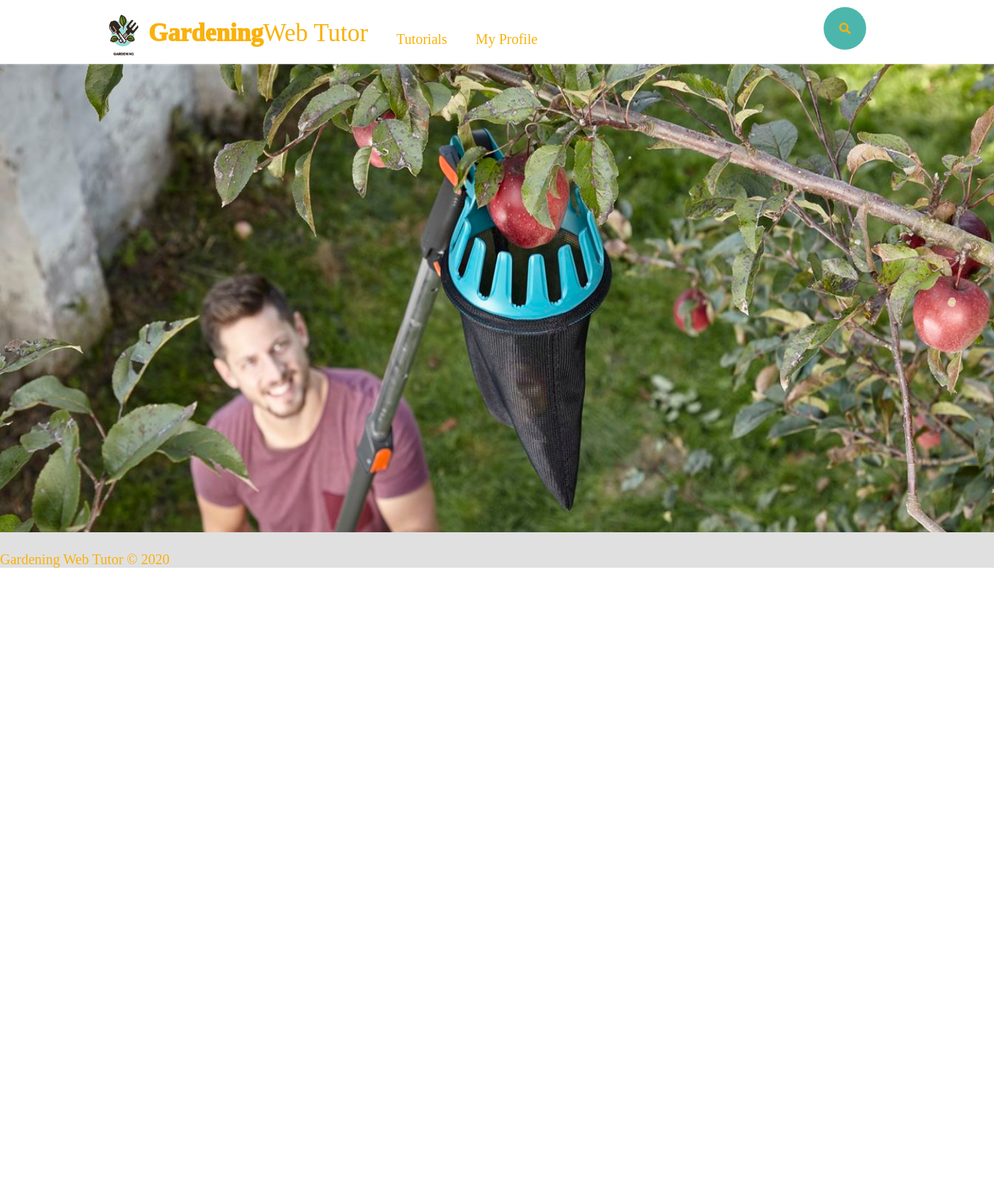
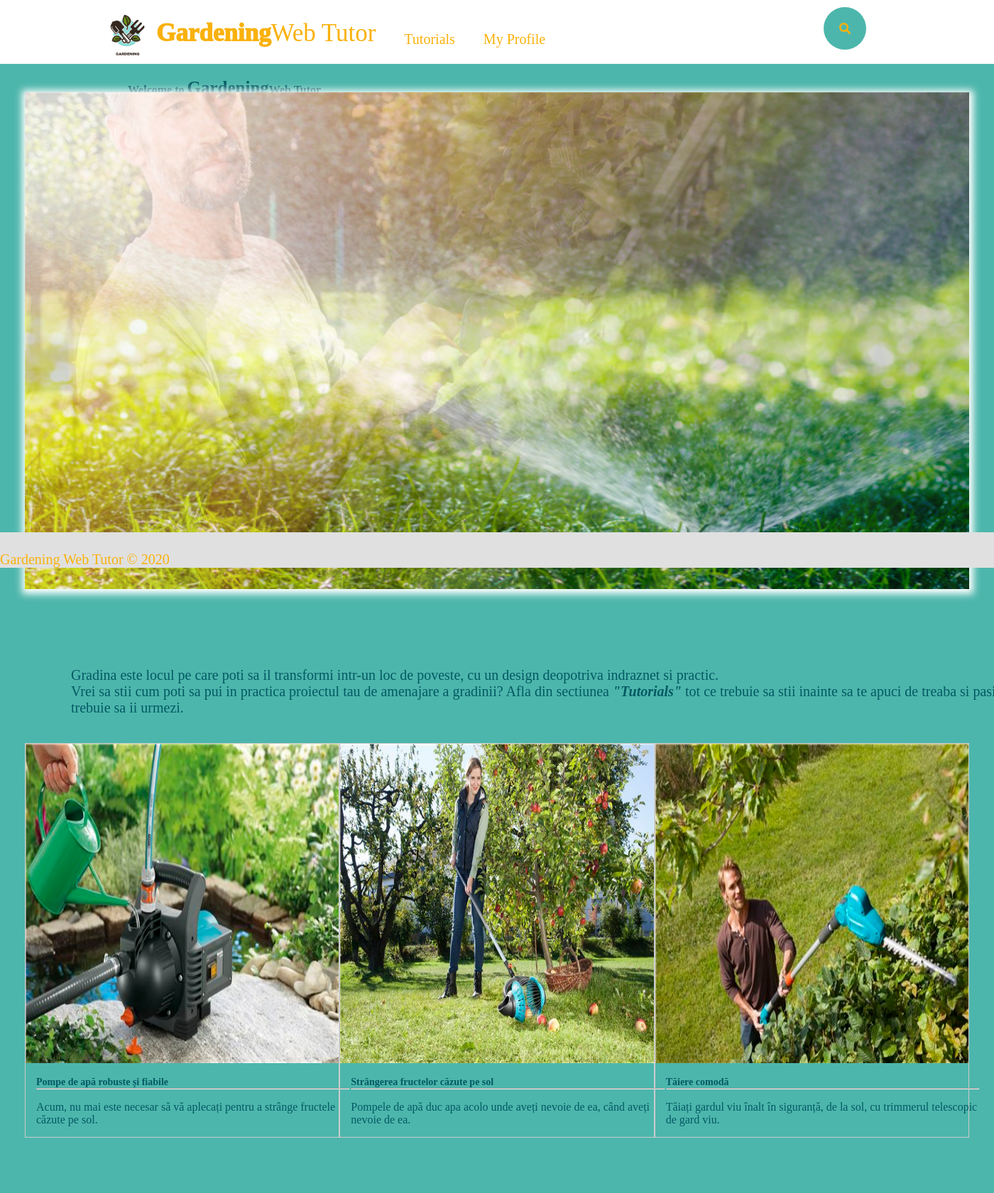
Before and after one commit to cristearares24/tw2020, a PHP site: page /home.html in a window 1400 px wide; the page is wider, and only the part inside the window is pictured. Shown: that part at 71% size. Before the commit the page ends 800 px from the top of that part, so only its background shows below. Run offline with PHP 8.4, Linux system fonts and the light colour scheme; some libraries are stand-ins or nearby versions.

Commit message:
second commit

```diff
--- a/home.html
+++ b/home.html
@@ -20,7 +20,6 @@
         <a href="myProfile.html">
           <li>My Profile</li>
         </a>
-        <!-- <a href="#"><li>Contact</li></a>      -->
       </ul>
       <div class="search-box">
         <input class="search-txt" type="text" name="" placeholder="Type to search">
@@ -34,40 +33,33 @@
 
 <body>
   <div>
+    <p class="quote"><b>Welcome to <span>Gardening</span>Web Tutor </b></p>
     <blockquote class="quote"><i>“Asa cum o floare de lotus se naste din apa , creste in apa si se inalta din apa pentru
         a sta deasupra ei neintinata , la fel eu m-am nascut in lume , am crescut in lume si am invins-o, traind
         neintinat de lume.”</i>
       <b>Buddha</b></blockquote>
   </div>
-  <div class="slidershow middle">
-    <div class="slides">
-      <input type="radio" name="r" id="r1" checked>
-      <input type="radio" name="r" id="r2">
-      <input type="radio" name="r" id="r3">
-      <input type="radio" name="r" id="r4">
-      <input type="radio" name="r" id="r5">
-      <div class="slide s1">
-        <img src="images/1.jpg" alt="">
-      </div>
-      <div class="slide">
-        <img src="images/2.jpg" alt="">
-      </div>
-      <div class="slide">
-        <img src="images/3.jpg" alt="">
-      </div>
-      <div class="slide">
-        <img src="images/4.jpg" alt="">
-      </div>
-      <div class="slide">
-        <img src="images/5.jpg" alt="">
-      </div>
+  <div class="slidershow">
+
+  </div>
+
+  <div class="text">
+    <p>Gradina este locul pe care poti sa il transformi intr-un loc de poveste, cu un design deopotriva indraznet si practic.<br>
+      Vrei sa stii cum poti sa pui in practica proiectul tau de amenajare a gradinii? Afla din sectiunea<i> <b>"Tutorials"</b> </i>tot ce trebuie sa stii inainte sa te apuci de treaba si pasii pe care trebuie sa ii urmezi.</p>
+  </div>
+  <div class="gallery-container">
+    <div class="gallery">
+      <img src="images/8.jpg" alt="" style="max-width: 100%;height:450px;border: 0;" >
+      <div class="desc"><b> Pompe de apă robuste și fiabile</b><hr><br><p style="font-size: 16px;">Acum, nu mai este necesar să vă aplecați pentru a strânge fructele căzute pe sol.</p></div>
     </div>
-    <div class="navigation">
-      <label for="r1" class="bar"></label>
-      <label for="r2" class="bar"></label>
-      <label for="r3" class="bar"></label>
-      <label for="r4" class="bar"></label>
-      <label for="r5" class="bar"></label>
+    <div class="gallery">
+      <img src="images/9.jpg" alt="" style="max-width: 100%;height:450px;border: 0;">
+      <div class="desc"> <b>Strângerea fructelor căzute pe sol </b><hr><br><p style="font-size: 16px;">Pompele de apă duc apa acolo unde aveți nevoie de ea, când aveți nevoie de ea.<br></p></div>
+    </div>
+    <div class="gallery">
+      <img src="images/10.jpg" alt="" style="max-width: 100%;height:450px;border: 0;">
+      <div class="desc"> <b>Tăiere comodă</b><hr><br><p style="font-size: 16px;">Tăiați gardul viu înalt în siguranță, de la sol, cu trimmerul telescopic de gard viu.<br></p></div>
+
     </div>
   </div>
   <footer>
@@ -76,4 +68,5 @@
     </div>
   </footer>
 </body>
+
 </html>
--- a/homeStyle.css
+++ b/homeStyle.css
@@ -22,12 +22,14 @@
 }
 
 .logo_container{
+  max-width:100%;
   height: 100%;
   display: table;
   float: left;
 }
 
 .logo_container h1{
+  max-width: 100%;
   color: #f9b10b;
   height: 100%;
   display: table-cell;
@@ -38,58 +40,64 @@
 }
 
 .logo_container h1 span{
+  max-width: 100%;
   font-weight: 1000;
 }
 
 .logo_container img{
-    width: 69px;
+  max-width: 100%;
   height: 69px;
   float: middle;
   padding: 10px 0px;
 }
 
 .nav {
+  max-width: 100%;
   float: left;
-    height: 100%;
+  height: 80px;
   padding: 10px 0px 20px 20px;
 }
 
 .nav a{
-    height:100%;
+  max-width: 100%;
+  height: 80px;
   display:table;
   float: left;
   padding: 0px 20px;
 }
-/*
-.navigation a:last-child{
-    padding-right: 0;
-} */
 
 .nav a li{
+  max-width: 100%;
   display :table-cell;
   vertical-align: middle;
-    height: 100%;
+  height: 90px;
   color:#f9b10b;
   font-family: 'Montserrat';
   font-size: 20px;
 }
 
-
  body{
+  max-width: 100%;
   margin:0;
   padding:0;
   background-color: #4db6ac;
 }
 
 .quote{
-  color:#E0E0E0;
+  max-width: 100%;
+  color:#035963;
   display: block;
   margin-top: 1em;
   margin-bottom: 1em;
   margin-left: 180px;
   margin-right: 40px;
 }
+
+.quote span{
+  font-size: 25px;
+}
 .search-box{
+  max-width: 100%;
   position: absolute;
   top: 5%;
   left:85%;
@@ -100,6 +108,7 @@
   padding:10px;
 }
 .search-box:hover > .search-txt{
+  max-width: 100%;
   width: 240px;
   padding: 0 6px;
 }
@@ -108,6 +117,7 @@
 }
 
 .search-btn{
+  max-width: 100%;
   color: #f9b10b;
   float: right;
   width: 40px;
@@ -118,10 +128,10 @@
   justify-content: center;
   align-items: center;
   transition: 0.4s;
-
 }
 
 .search-txt{
+  max-width: 100%;
   border:none;
   background: none;
   outline: none;
@@ -135,70 +145,81 @@
 }
 
 .slidershow{
-    width: 1500px;
+  max-width: 100%;
+  width: 95%;
   height: 700px;
-    overflow: hidden;
-  }
-  .middle{
   position: absolute;
-    top: 55%;
-    left: 50%;
+  left:50%;
+  top: 60%;
   transform: translate(-50%,-50%);
-  }
-  .navigation{
-    position: absolute;
-    bottom: 20px;
-    left: 50%;
-    transform: translateX(-50%);
-    display: flex;
-  }
-  .bar{
-    width: 50px;
-    height: 10px;
-    border: 2px solid #fff;
-    margin: 6px;
-    cursor: pointer;
-    transition: 0.4s;
-  }
-  .bar:hover{
-    background: #fff;
+  background-image: url(images/1.jpg);
+  background-size: 100% 100%;
+  box-shadow: 1px 2px 10px 5px white;
+  animation: slider 12s infinite linear;
 }
 
-  input[name="r"]{
-      position: absolute;
-      visibility: hidden;
+@keyframes slider{
+  0% {background-image: url(images/1.jpg);}
+  25% {background-image: url(images/2.jpg);}
+  50% {background-image: url(images/3.jpg);}
+  75% {background-image: url(images/4.jpg);}
+  100% {background-image: url(images/5.jpg);}
 }
 
-  .slides{
-    width: 500%;
-    height: 100%;
+.gallery-container{
+  max-width: 100%;
+  width: 95%;
+  margin:auto;
+  /* overflow: auto; */
+  position: relative;
+  left: 0;
+  bottom: 30px;
+  padding-top: 3rem;
+  padding-bottom: 3rem;
+  align-items: center;
   display: flex;
+  justify-content: center;
 }
 
-  .slide{
-    width: 20%;
-    transition: 0.6s;
+.gallery{
+  width: 100%;
+  margin: 0px;
+  border: 1px solid #ccc;
+  float: center;
 }
-  .slide img{
+/* .galerry img{
+  max-width: 500px;
+  height:350px;
+  border: 0;
+  top: 0;
+} */
+
+.desc{
   width: 100%;
-    height: 100%;
+  padding: 15px;
+  text-align: left;
+  color:#035963;
+  font-size:1vw;
+  font-family: 'Montserrat';
+
 }
 
-  #r1:checked ~ .s1{
-    margin-left: 0;
+.text p{
+  width: 100%;
+  margin-top: 750px;
+  text-align: left;
+  margin-bottom: 0px;
+  margin-left: 20rem;
+  font-family: 'Montserrat';
+  font-size:20px;
+  color:#035963;
+  display: block;
+  /* margin-top: 1em; */
+  margin-bottom: 1em;
+  margin-left: 100px;
+  margin-right: 40px;
 }
-  #r2:checked ~ .s1{
-    margin-left: -20%;
-  }
-  #r3:checked ~ .s1{
-    margin-left: -40%;
-  }
-  #r4:checked ~ .s1{
-    margin-left: -60%;
-  }
-  #r5:checked ~ .s1{
-    margin-left: -80%;
-  }
+
 
 footer{
   position: fixed;
@@ -216,7 +237,15 @@ footer{
 }
 
 .footer-company-name{
+  width: 100%;
   position: fixed;
   left: 0;
   bottom: 0;
 }
+
+
+@media only screen and (min-width: 800px){
+  /* .slidershow .gallery-container{
+    width: 100%;
+  } */
+}
--- a/myProfile.html
+++ b/myProfile.html
@@ -14,7 +14,7 @@
                 <h1><span>My</span>Profile</h1>
             </div>
             <ul class="nav">
-                <a href="homePage.html">
+                <a href="home.html">
                     <li>Home</li>
                 </a>
                 <!-- <a href="#"><li>Contact</li></a>      -->
```
Also changed, not shown: images/10.jpg (added), images/6.jpg (added), images/7.jpg (added), images/8.jpg (added), images/9.jpg (added). Lines whose indentation alone changed are shown as unchanged.
